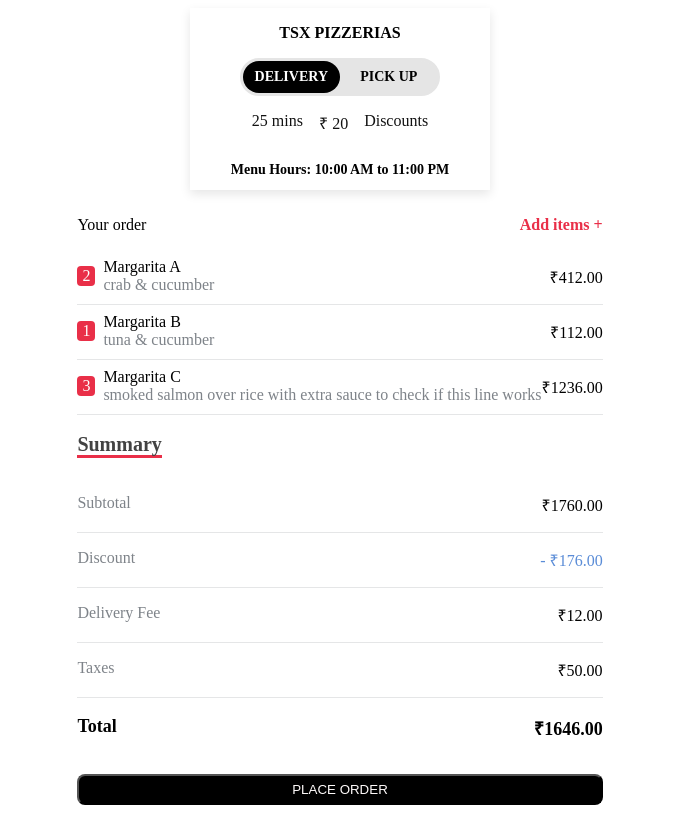
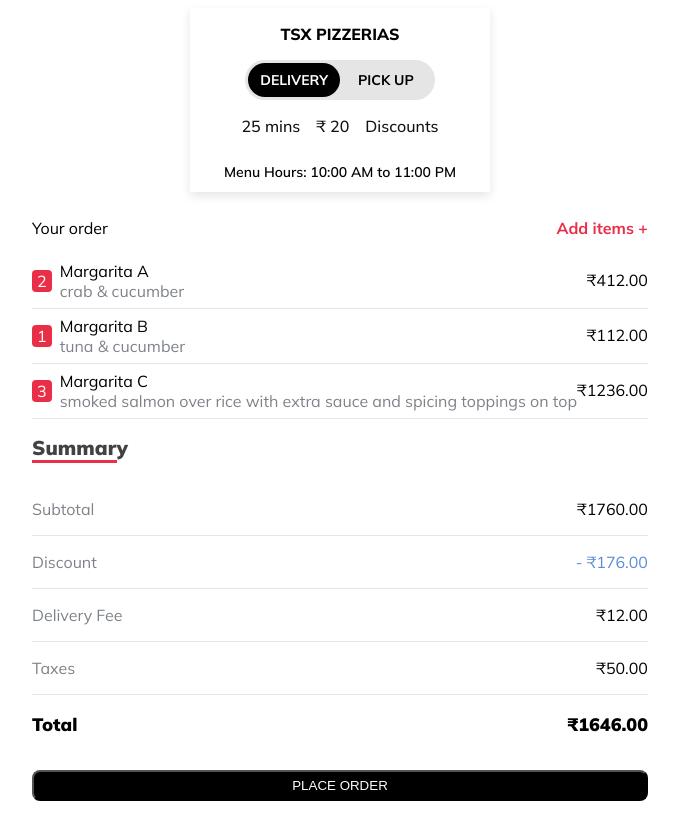
Before and after one commit to Sahitya777/assignment, a Next.js app: page / in a window 1280 px wide. Shown: the whole page, without its empty margins (300-979 px from the left). Built offline with nearby package versions, Linux system fonts and the light colour scheme.

Commit message:
REFACTORING Updated minor updates [DONE]

```diff
--- a/src/components/Orders.tsx
+++ b/src/components/Orders.tsx
@@ -19,7 +19,7 @@ const Orders = () => {
         },
         {
             "Name": "Margarita C",
-            "Desc": "smoked salmon over rice with extra sauce to check if this line works",
+            "Desc": "smoked salmon over rice with extra sauce and spicing toppings on top",
             "Quantity": 3,
             "Prize": 412
         }
@@ -32,13 +32,14 @@ const Orders = () => {
     const [quantity1, setquantity1] = useState(orders[0].Quantity);
     const [quantity2, setquantity2] = useState(orders[1].Quantity);
     const [quantity3, setquantity3] = useState(orders[2].Quantity);
+    const [refersh, setrefersh] = useState(false)
     useEffect(() => {
         if (transactionStatus != "success") {
             updateTotal(prizeSubTotal + 50 + 12 - (prizeSubTotal / 10));
             updateSubTotal(prizeSubTotal)
             updateFinalOrder(orders)
         }
-    }, [prizeSubTotal])
+    }, [prizeSubTotal,refersh])
     return (
         <Box display="flex" flexDirection="column" p="10px">
             <Box display='flex' justifyContent="space-between">
@@ -154,7 +155,9 @@ const Orders = () => {
                         Total : ₹{total.toFixed(2)}
                     </Text>
                     <Box width="100%" display="flex" justifyContent="flex-end">
-                        <Button bg="#C4C4C4" boxShadow="0px 4px 4px 0px rgba(0, 0, 0, 0.25)" border="1px solid #C4C4C4" width="100px" color="#000" fontWeight="700" cursor="pointer" onClick={() => { updateStatus(null) }}>
+                        <Button bg="#C4C4C4" boxShadow="0px 4px 4px 0px rgba(0, 0, 0, 0.25)" border="1px solid #C4C4C4" width="100px" color="#000" fontWeight="700" cursor="pointer" onClick={() => {
+                            setrefersh(true)
+                            updateStatus(null) }}>
                             Back
                         </Button>
                     </Box>
@@ -213,7 +216,7 @@ const Orders = () => {
                 </Box>
             ))}
             <Box display="flex" flexDirection="column">
-                <Text color="#424242" fontWeight="900" fontSize="20px" lineHeight="18px" width="85px" borderBottom="3px solid #E92F48" pb="2px" fontFamily="Mulish">
+                <Text color="#424242" fontWeight="900" fontSize="20px" lineHeight="18px" width="85px" borderBottom="3px solid #E92F48" pb="3px" fontFamily="Mulish">
                     Summary
                 </Text>
                 <Box display="flex" justifyContent="space-between">
@@ -242,7 +245,8 @@ const Orders = () => {
                 </Box>
             </Box>
             {transactionStatus != "success" &&
-                <Button bg="black" borderRadius="8px" color="#FEFAFA" p="6px 4px 6px 4px" mt="1rem" cursor="pointer" onClick={() => { router.push("/payment") }}>
+                <Button bg="black" borderRadius="8px" color="#FEFAFA" p="6px 4px 6px 4px" mt="1rem" cursor="pointer" onClick={() => {
+                    router.push("/payment") }}>
                     PLACE ORDER
                 </Button>
             }
--- a/src/pages/index.tsx
+++ b/src/pages/index.tsx
@@ -15,15 +15,14 @@ export default function Home() {
         <Script src="https://checkout.razorpay.com/v1/checkout.js"
           />
       <Head>
-        <title>Create Next App</title>
-        <meta name="description" content="Generated by create next app" />
+        <title>TSX Pizzerias</title>
+        <meta name="description" content="TSX Pizzas order to get best discounts and pizzas" />
         <meta name="viewport" content="width=device-width, initial-scale=1" />
         <link rel="icon" href="/favicon.ico" />
       </Head>
-      <Box display="flex" flexDirection="column" alignItems="center" justifyContent="center">
+      <Box display="flex" flexDirection="column" alignItems="center" justifyContent="center" fontFamily="Mulish">
         <DialogueBox/>
         <Orders/>
-
       </Box>
     </>
   )
--- a/src/styles/globals.css
+++ b/src/styles/globals.css
@@ -1,3 +1,4 @@
+@import url('https://fonts.googleapis.com/css2?family=Mulish:ital,wght@0,200;0,300;0,400;0,500;0,600;0,700;0,800;0,900;0,1000;1,200;1,300;1,400;1,500;1,600;1,700;1,800;1,900;1,1000&display=swap');
 /* :root {
   --max-width: 1100px;
   --border-radius: 12px;
@@ -116,6 +117,7 @@ a {
   border-radius: 20px;
   background: #E5E5E5;
   font-weight: bold;
+  font-family: 'Mulish';
   font-size: 14px;
   color: #343434;
   cursor: pointer;
@@ -125,6 +127,7 @@ a {
   position: absolute;
   width: 50%;
   height: 100%;
+  font-family: 'Mulish';
   left: 0%;
   border-radius:20px;
   background: black;
@@ -143,17 +146,21 @@ a {
 }
 .toggleCheckbox:checked + .toggleContainer div:first-child{
   color: black;
+  font-family: 'Mulish';
   transition: color 0.3s;
 }
 .toggleCheckbox:checked + .toggleContainer div:last-child{
   color: white;
+  font-family: 'Mulish';
   transition: color 0.3s;
 }
 .toggleCheckbox + .toggleContainer div:first-child{
   color: white;
+  font-family: 'Mulish';
   transition: color 0.3s;
 }
 .toggleCheckbox + .toggleContainer div:last-child{
   color: black;
+  font-family: 'Mulish';
   transition: color 0.3s;
 }
```
Also changed, not shown: src/pages/payment.tsx (+4 -4 lines).
